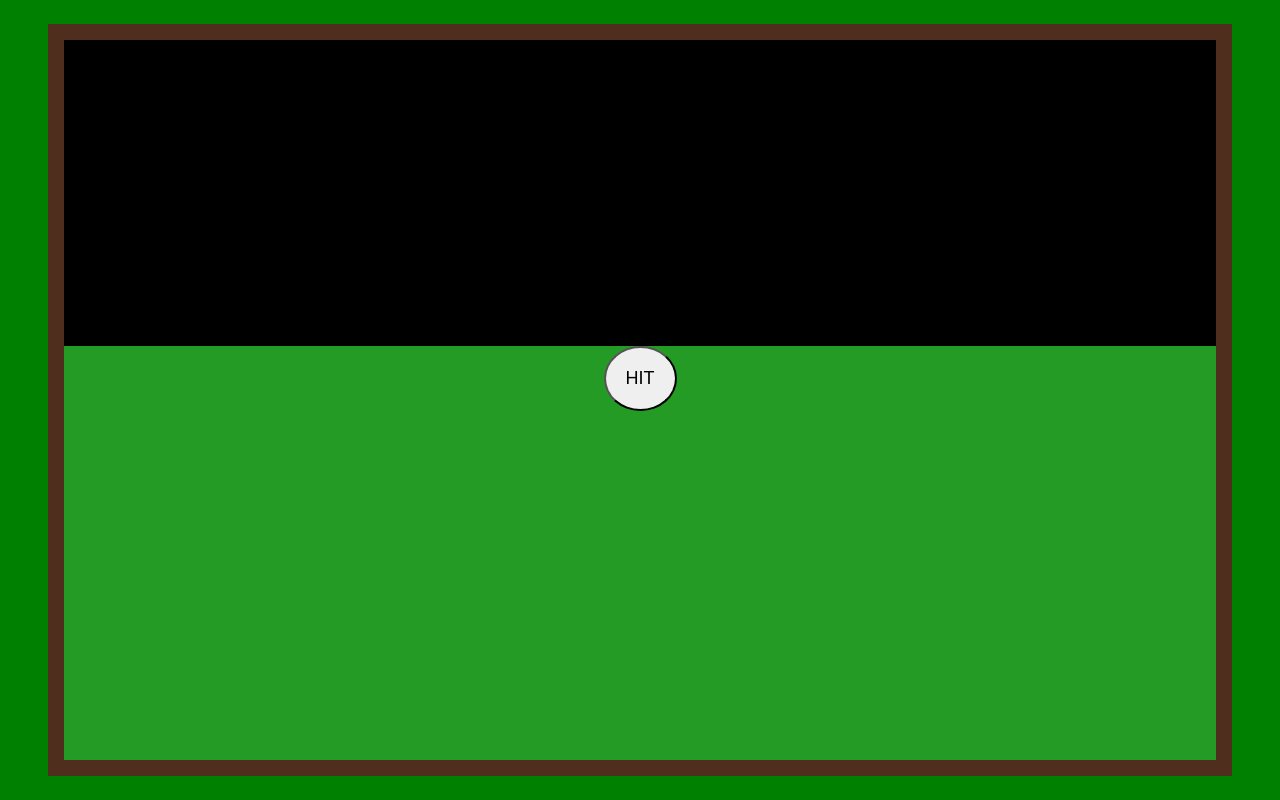
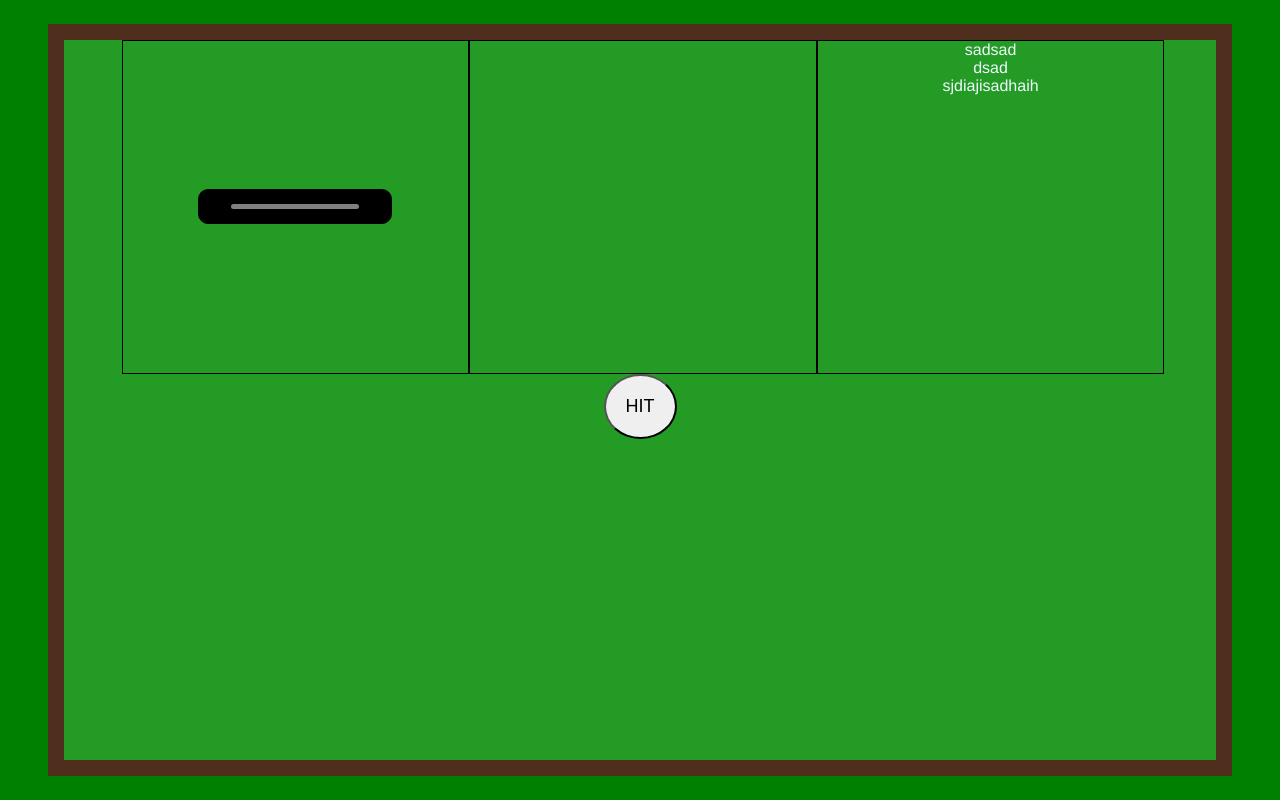
Before and after one commit to RafaelMurrieta/BlackJackM.github.io, a Vue app: page / in a window 1280 px wide. Built offline with nearby package versions, Linux system fonts and the light colour scheme.

Commit message:
Componente destructor de cartas

```diff
--- a/src/App.vue
+++ b/src/App.vue
@@ -1,14 +1,11 @@
 <template>
   <!-- <img alt="Vue logo" src="./assets/logo.png"> -->
-  <!-- <mycomponent/> -->
   <mytable/>
 
 </template>
 
 <script>
 import mytable from './components/table.vue';
-
-
 
 export default {
   name: 'App',
--- /dev/null
+++ b/src/components/monyArea.vue
@@ -0,0 +1,17 @@
+<template>
+    <div class="container-money">
+        <div class="smallchange">sadsad</div>
+        <div class="money">dsad</div>
+        sjdiajisadhaih
+    </div>
+</template>
+
+<style>
+
+</style>
+
+<script>
+export default{
+    name:'moneyArea'
+}
+</script>
--- a/src/components/table.vue
+++ b/src/components/table.vue
@@ -2,13 +2,15 @@
     <div class="my-table">
         <div class="bank">
             <div class="cards-back">
-
+                <div>
+                    <span></span>
+                </div>
             </div>
             <div class="gamerCard">
 
             </div>
             <div class="money">
-
+                <mony-area></mony-area>
             </div>
         </div>
         <div class="player">
@@ -18,8 +20,8 @@
             <div class="cards">
 
             </div>
-            <div class="numbers-container"> <!-- Nuevo contenedor para los números -->
-                <div class="numbers" v-bind:style="{ overflow: list.length > 5 ? 'auto' : 'visible' }"> <!-- Aplicando overflow según la longitud de la lista -->
+            <div class="numbers-container">
+                <div class="numbers" v-bind:style="{ overflow: list.length > 5 ? 'auto' : 'visible' }">
                     <h1>
                         <span v-for="(number, index) in list" :key="index">
                             {{ number }}{{ index < list.length - 1 ? ', ' : '' }}
@@ -32,15 +34,18 @@
 </template>
 
 <script>
+import monyArea from './monyArea.vue';
+
+
+
 let rest = 0
 export default {
+  components: { monyArea },
     name: 'MyTable',
     data(){
         return{
             message: 'HIT',
-            list:[
-
-            ]
+            list:[]
         }
     },
     methods:{
@@ -69,11 +74,33 @@ export default {
 .bank{
     display: flex;
     width: 100%;
-    background: black;
+    margin: 0 5% 0 5%;
 }
 .bank > div{
-    width: auto;
-    background: red;
+    display: grid;
+    width: 30%;
+    border: 1px solid black;
+}
+.bank .cards-back{
+    justify-content: center;
+    align-items: center;
+}
+.bank .cards-back div{
+    border-radius: 10px;
+    display: grid;
+    justify-content: center;
+    align-content: center;
+    background: black;
+    height: 10%;
+    width: 15vw;
+    border: 1px solid black;
+}
+.bank .cards-back div span{
+    display: grid;
+    border-radius: 10px;
+    background: gray;
+    width: 10vw;
+    height: 5px;
 }
 .player{
     display: grid;
```
